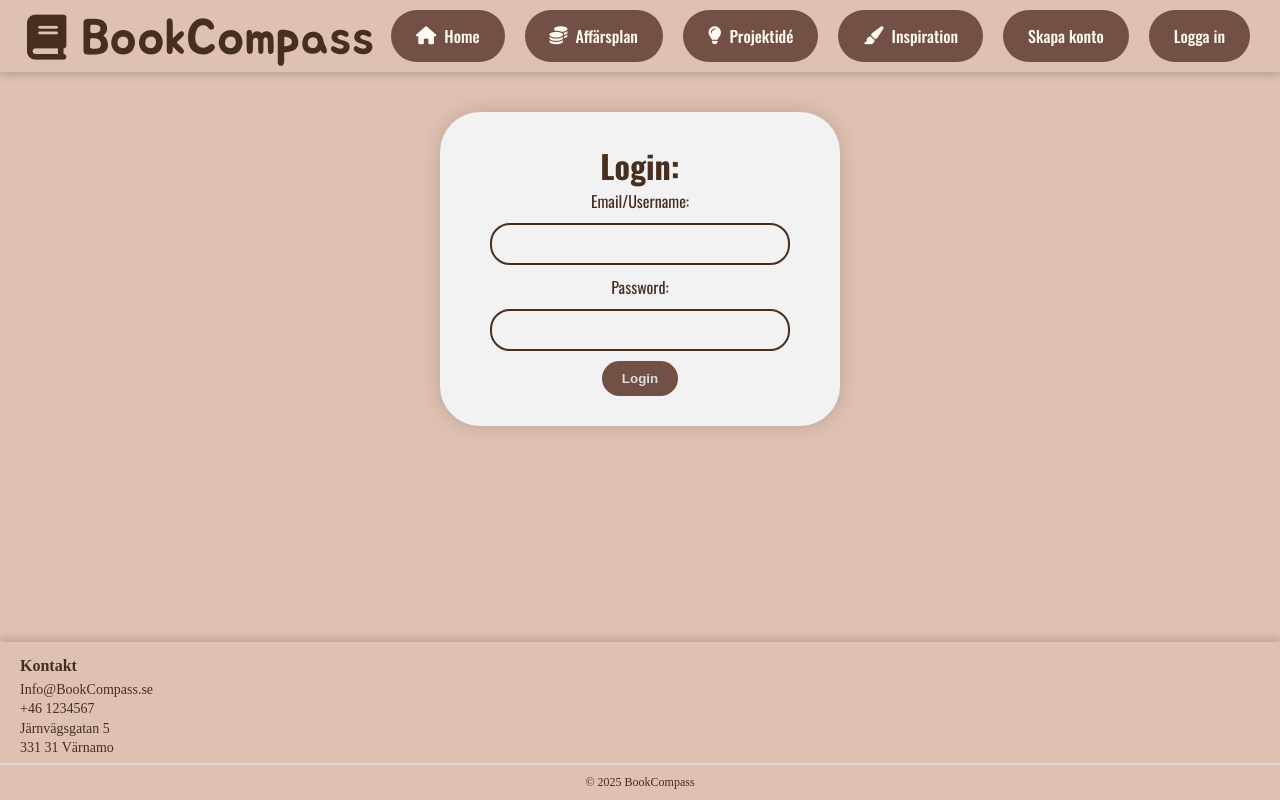
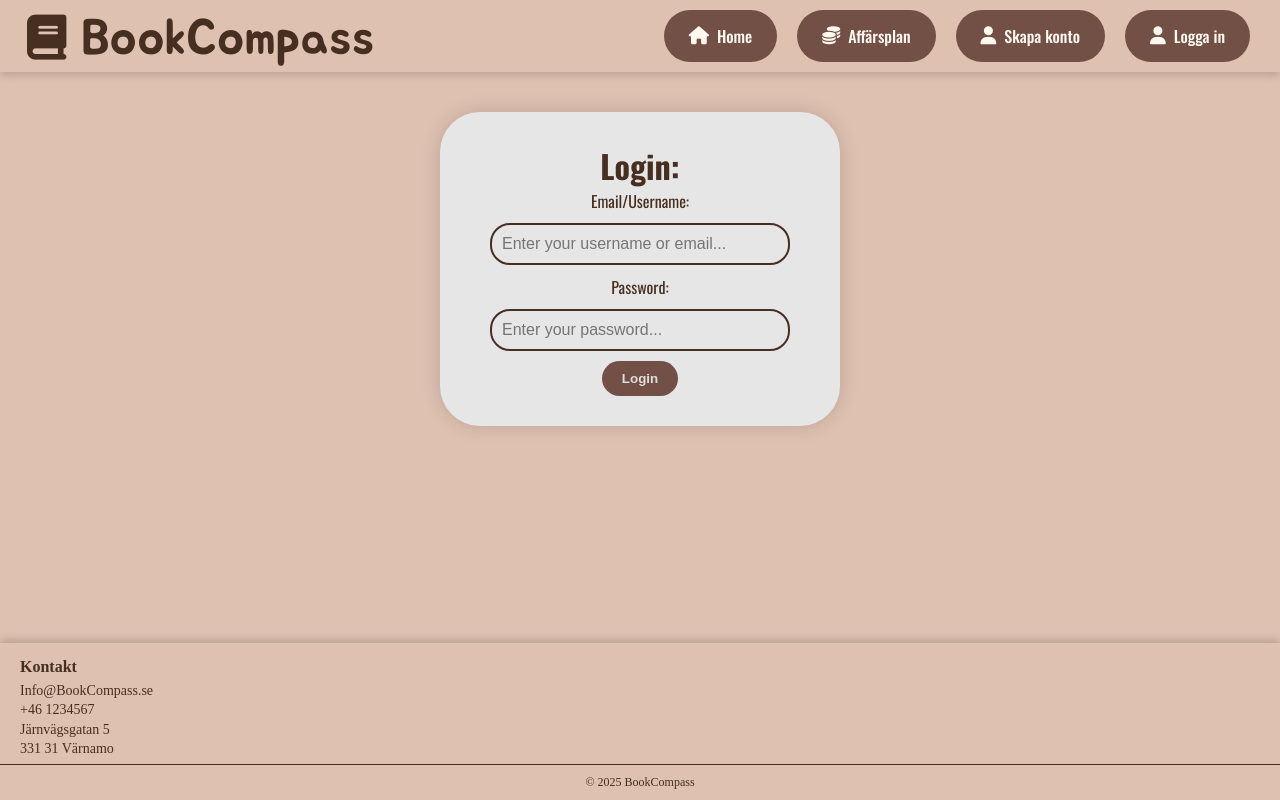
Before and after one commit to gytu24nn/BookCompass, a React (Vite) app in the folder frontend/: page /login in a window 1280 px wide. Built offline with nearby package versions, Linux system fonts and the light colour scheme; a web font is replaced by a local one.

Commit message:
fixed folders + css

```diff
--- a/frontend/src/App.css
+++ b/frontend/src/App.css
@@ -20,6 +20,11 @@ main {
   flex: 1; /* Gör att main växer och trycker ner footern */
 }
 
+/*Design för home page*/
+.homePageHeader {
+  text-align: center;
+  margin-top: 2rem;
+}
 
 /*Design för meny*/
 .menuOption {
@@ -63,7 +68,7 @@ main {
   padding: 20px;
   border-radius: 10px;
   box-shadow: 0px 4px 8px rgba(0, 0, 0, 0.1);
-  background-color: whitesmoke;
+  background-color: hsla(0, 0%, 90%);
   margin-top: 2em;
 }
 
@@ -73,11 +78,11 @@ main {
   color: #462F20;
   text-align: center;
   margin-bottom: 20px;
-  background-color: whitesmoke;
+  background-color: hsla(0, 0%, 90%);
 }
 
 .inspoImg {
-  background-color: whitesmoke;
+  background-color: hsla(0, 0%, 90%);
   text-align: center;
   display: flex;
   flex-wrap: wrap;
@@ -99,7 +104,7 @@ main {
   line-height: 1.6;
   color: #462F20;
   text-align: justify;
-  background-color: whitesmoke;
+  background-color: hsla(0, 0%, 90%);
 }
 
 /*Design för header*/
@@ -175,7 +180,7 @@ footer {
   padding-top: 10px;
   font-size: 12px;
   color: #462F20;
-  border-top: 2px solid #ddd;
+  border-top: 1px solid #462F20;
 }
 
 /*design för skapa konto och logga in form*/
@@ -209,7 +214,7 @@ footer {
   flex-direction: column;
   align-items: center;
   text-align: center;
-  background-color: hsla(0, 0%, 95%);
+  background-color: hsla(0, 0%, 90%);
   padding: 30px;
   margin: 40px auto;
   border-radius: 40px;
@@ -227,7 +232,7 @@ footer {
   width: 100%;
   max-width: 300px;
   font-size: 16px;
-  background-color: hsla(0, 0%, 95%);
+  background-color: hsla(0, 0%, 90%);
   color: #462F20; /* Mörk text för input */
 }
 
@@ -246,5 +251,10 @@ footer {
 }
 
 .formContainerLoginCreateAccount label, .formContainerLoginCreateAccount h1 {
-  background-color: hsla(0, 0%, 95%) !important;
+  background-color: hsla(0, 0%, 90%) !important;
 }
+
+.errorMessage {
+  background-color: hsla(0, 0%, 90%);
+  color: red;
+}
--- a/frontend/src/App.tsx
+++ b/frontend/src/App.tsx
@@ -1,9 +1,7 @@
 import { BrowserRouter as Router, Routes, Route} from "react-router-dom";
 import './App.css'
 import Layout from './components/Layout/Layout';
-import Affärsplan from './components/menyval1Affärsplanen/Affärsplanen';
-import Projektidé from './components/menyval2Projektidé/projektidé';
-import Inspiration from './components/menyval3Insperation/Inspiration';
+import Affärsplan from './components/menuOptions/menyval1Affärsplanen/Affärsplanen';
 import CreateAccount from "./components/CreateAccount/CreateAccount";
 import LogIn from "./components/LogIn/LogIn";
 
@@ -14,10 +12,8 @@ function App() {
         <Router>
           <Routes>
             <Route path='/' element={<Layout />}>
-              <Route index element={<h3>Welcome to BookCompass</h3>} />
+              <Route index element={<h2 className="homePageHeader">Welcome to BookCompass</h2>} />
               <Route path='affärsplan' element={<Affärsplan />} />
-              <Route path='projektidé' element={<Projektidé />} />
-              <Route path='inspiration' element={<Inspiration />} />
               <Route path="create-account" element={<CreateAccount />} />
               <Route path="login" element={<LogIn />} />
             </Route>
--- a/frontend/src/components/CreateAccount/CreateAccount.tsx
+++ b/frontend/src/components/CreateAccount/CreateAccount.tsx
@@ -4,7 +4,7 @@ import { useNavigate } from "react-router-dom";
 const CreateAccount = () => {
     const [emailInput, setEmailInput] = useState("");
     const [usernameInput, setUsernameInput] =useState("");
-    const [passwordInput, setPasswordInput] = useState(""); //används inte just nu
+    const [passwordInput, setPasswordInput] = useState("");
     const [accountCreated, setAccountCreated] = useState(false);
     const navigate = useNavigate();
 
@@ -13,7 +13,8 @@ const CreateAccount = () => {
 
         const user = {
             email: emailInput,
-            username: usernameInput
+            username: usernameInput,
+            password: passwordInput
         };
 
         localStorage.setItem("user", JSON.stringify(user));
--- a/frontend/src/components/Layout/Layout.tsx
+++ b/frontend/src/components/Layout/Layout.tsx
@@ -30,28 +30,22 @@ const Layout = () => {
           <Link className="menuOption" to="/affärsplan">
             <i className="fa-solid fa-coins"></i>Affärsplan
           </Link>
-          <Link className="menuOption" to="/projektidé">
-            <i className="fa-solid fa-lightbulb"></i>Projektidé
-          </Link>
-          <Link className="menuOption" to="/inspiration">
-            <i className="fa-solid fa-paintbrush"></i>Inspiration
-          </Link>
 
           {/* Visa alternativ beroende på om användaren är inloggad eller inte */}
           {loggedInUser ? (
             <>
               <button className="menuOption" onClick={handleLogout}>
-                Logout
+                <i className="fa-solid fa-user"></i>Logout
               </button>
               <span>Välkommen, {loggedInUser}!</span>
             </>
           ) : (
             <>
               <Link className="menuOption" to="/create-account">
-                Skapa konto
+                <i className="fa-solid fa-user"></i>Skapa konto
               </Link>
               <Link className="menuOption" to="/login">
-                Logga in
+                <i className="fa-solid fa-user"></i>Logga in
               </Link>
             </>
           )}
--- a/frontend/src/components/LogIn/LogIn.tsx
+++ b/frontend/src/components/LogIn/LogIn.tsx
@@ -4,6 +4,7 @@ import { useNavigate } from "react-router-dom";
 const LogIn = () => {
     const [identifierInput, setIdentifierInput] = useState(""); // username eller email
     const [password, setPassword] = useState("");
+    const [errorMessage, setErrorMessage] = useState("");
     const navigate = useNavigate();
 
     const handleLogin = (e: React.FormEvent) => {
@@ -14,16 +15,18 @@ const LogIn = () => {
         if(storedData) {
             const userData = JSON.parse(storedData);
 
-            const isMatch = (identifierInput === userData.email || identifierInput === userData.username)
+            const isMatch = (identifierInput === userData.email || identifierInput === userData.username) &&
+                password === userData.password;
 
             if(isMatch) {
                 localStorage.setItem("loggedInUser", userData.username);
                 navigate("/");
+                setErrorMessage("");
             } else {
-                alert("Fel användarnamn eller lösenord.");
+                setErrorMessage("Wrong username or password! Try again!")
             }
         } else {
-            alert("Inget konto hittades.");
+            setErrorMessage("Your account doesn´t exist. Try to create a account first!")
         }
     }
     return(
@@ -31,10 +34,12 @@ const LogIn = () => {
 
                 <form onSubmit={handleLogin} className="formContainerLoginCreateAccount">
                     <h1>Login:</h1>
+                    {errorMessage && <p className="errorMessage">{errorMessage}</p>}
                     <label htmlFor="emailLoginInput">Email/Username:</label>
                     <input
                         type="text"
                         id="emailLoginInput"
+                        placeholder="Enter your username or email..."
                         value={identifierInput}
                         onChange={(e) => setIdentifierInput(e.target.value)}
                         required
@@ -44,6 +49,7 @@ const LogIn = () => {
                     <input
                         type="password"
                         id="passwordLoginInput"
+                        placeholder="Enter your password..."
                         value={password}
                         onChange={(e) => setPassword(e.target.value)}
                         required
--- a/frontend/src/components/menyval2Projektidé/projektidé.tsx
+++ /dev/null
@@ -1,33 +0,0 @@
-const Projektidé = () => {
-  return (
-    <div className="projektidé-container">
-      <h3>ProjektIdé</h3>
-      <div>
-        <p>
-          BookCompass är en digital plattform som hjälper bokälskare i Europa
-          att upptäcka nya böcker och författare utifrån sina intressen och
-          språkpreferenser. <br />
-
-          <br /> På Home-sidan får användaren bokförslag baserat på
-          kategorier som språk, genrer och trender. Användaren kan spara böcker
-          i egna listor, exempelvis Want to Read eller Read, som kan hanteras i
-          sektionen My Library. <br />
-
-          <br />Genom att klicka på en bok får användaren
-          detaljerad information såsom handling, författare, språk och genre. <br />
-
-          <br /> I denna första demo ligger fokus på att bygga grunden för bokupptäckt
-          och organisering. Funktioner som en community-sida där användare kan
-          interagera och diskutera böcker planeras för en senare version. <br />
-
-          <br />Om tid finns kommer en sökfunktion att implementeras, där användaren kan söka
-          efter specifika böcker eller författare. Dessutom planeras en funktion
-          där användare kan ge böcker en rating för att hjälpa andra att
-          upptäcka böcker baserat på andras betyg.
-        </p>
-      </div>
-    </div>
-  );
-};
-
-export default Projektidé;
--- a/frontend/src/components/menyval3Insperation/Inspiration.tsx
+++ /dev/null
@@ -1,34 +0,0 @@
-import homeImg from '../../img/home.png'
-import communityImg from '../../img/community.png'
-import mylibraryImg from '../../img/mylibrary.png'
-import GoodreadsInspoImg from '../../img/GoodreadsInspo.png'
-
-const Inspiration = () => {
-    return(
-        <div className='inspiration-container'>
-            <h3>Inspiration</h3>
-            <p>
-                BookCompass är tänkt att vara en trygg och inspirerande plats för alla bokälskare.
-                Här ska du enkelt kunna hitta nya favoritböcker, organisera din läsning och känna dig som en del av ett större litterärt sammanhang.
-                <br /><br />
-                Inspirationen till designen har jag hämtat från bland annat Goodreads, men också från sådant jag själv har saknat på liknande plattformar.
-                BookCompass ska vara en användarvänlig hemsida med en lugn och varm färgpalett som förstärker känslan av trygghet och gemenskap.
-                <br /><br />
-                Designen är utformad för att vara enkel att navigera, så att varje användare snabbt hittar rätt och får en positiv upplevelse,
-                varje gång de loggar in.
-            </p>
-
-            <div className='inspoImg'>
-                <h3>Bilder från min figma och ett foto på Goodreads:</h3>
-                <img src={homeImg} alt="Home page design Figma" width={300} />
-                <img src={communityImg} alt="Community page design Figma" width={300}/>
-                <img src={mylibraryImg} alt="My library page design Figma" width={300} />
-                <img src={GoodreadsInspoImg} alt="Goodreads inspiration" width={470} />
-
-            </div>
-
-        </div>
-    )
-}
-
-export default Inspiration;
```
Also changed, not shown: frontend/src/components/menuOptions/menyval1Affärsplanen/Affärsplanen.tsx (renamed from frontend/src/components/menyval1Affärsplanen/Affärsplanen.tsx), 1 other file (tests, documents, lock files or other folders).
